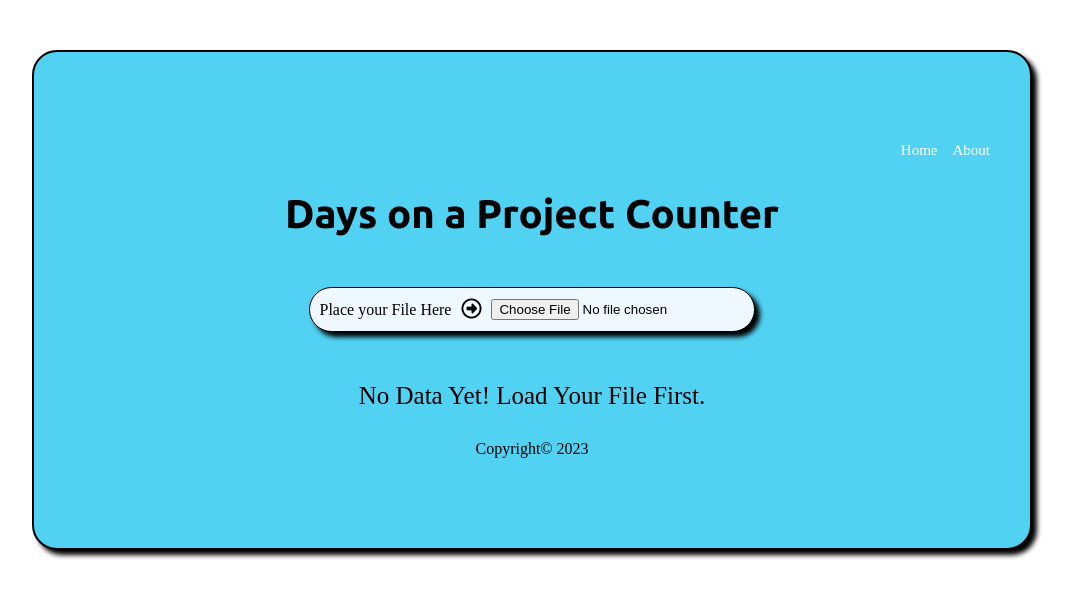
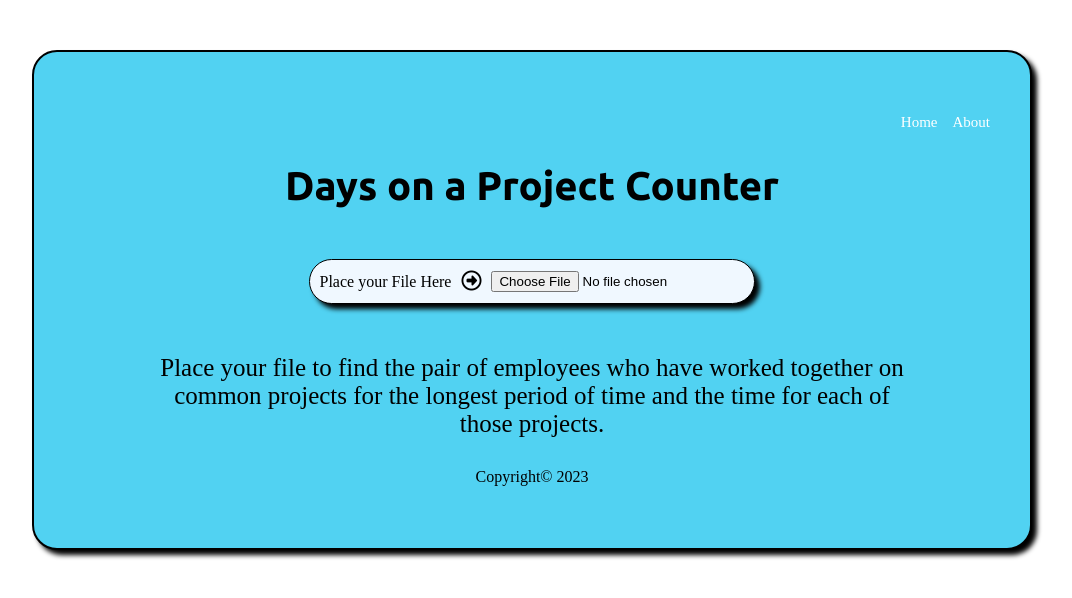
Before and after one commit to Hazarta7670/Exam, a React (Create React App) app: page / in a window 1280 px wide. Shown: the top 598 px of the page, without its empty margins (108-1180 px from the left). Built offline with nearby package versions, Linux system fonts and the light colour scheme.

Commit message:
added footer, changed readme file, changed paragraph css

```diff
--- a/src/App.js
+++ b/src/App.js
@@ -1,4 +1,5 @@
 import './App.css';
+import Footer from './components/Footer';
 import Header from './components/Header';
 import Navigation from './components/Navigation';
 import { Outlet } from 'react-router-dom';
@@ -12,7 +13,7 @@ function App() {
       <Navigation/>
       <Header text={"Days on a Project Counter"} />
       <Outlet />
-      <footer>Copyright© 2023</footer>
+      <Footer text='Copyright© 2023' />
     </div>
   );
 }
--- /dev/null
+++ b/src/components/Footer.jsx
@@ -0,0 +1,7 @@
+function Footer({text}) {
+    return (
+      <footer>{text}</footer>
+    )
+}
+
+export default Footer
--- a/src/components/MainData.jsx
+++ b/src/components/MainData.jsx
@@ -57,7 +57,7 @@ function MainData({data, dataForSearch}) {
                     <SearchForm id={id} setId={setId} option={option} setOption={setOption} Search={Search} emp={emp} proj={proj}/>
                     <SearchData EndSearchData={EndSearchData} />
                 </>
-            : <p className='main_p'>No Data Yet! Load Your File First.</p>}
+            : <p className='main_p'>Place your file to find the pair of employees who have worked together on common projects for the longest period of time and the time for each of those projects.</p>}
         </>
     )
 }
--- a/src/components/Navigation.jsx
+++ b/src/components/Navigation.jsx
@@ -3,10 +3,12 @@ import { NavLink } from "react-router-dom";
 function Navigation() {
 
     return (
-        <nav>
-            <NavLink to='/'>Home</NavLink>
-            <NavLink to='/about'>About</NavLink>
-        </nav>
+        <>
+            <nav>
+                <NavLink to='/'>Home</NavLink>
+                <NavLink to='/about'>About</NavLink>
+            </nav>
+        </>
     )
 }
 
--- a/src/css/div_class_main_data.css
+++ b/src/css/div_class_main_data.css
@@ -31,4 +31,6 @@
 
 .main_p {
     font-size: 25px;
+    max-width: 760px;
+    text-align: center;
 }
--- a/src/pages/About.jsx
+++ b/src/pages/About.jsx
@@ -5,7 +5,7 @@ function About() {
                 React App that accepts a CSV File and identifies the pair of employees who
                 have worked together on common projects for the longest period
                 of time and the time for each of those projects.
-                The App has a search option, where you can enter the ID of an Employee or a Project and receive
+                The App has a search option, where you can choose the ID of an Employee or a Project and receive
                 on which projects has the Employee worked or which employees have worked on the Project.
             </p>
         </div>
```
Also changed, not shown: 1 other file (tests, documents, lock files or other folders).
